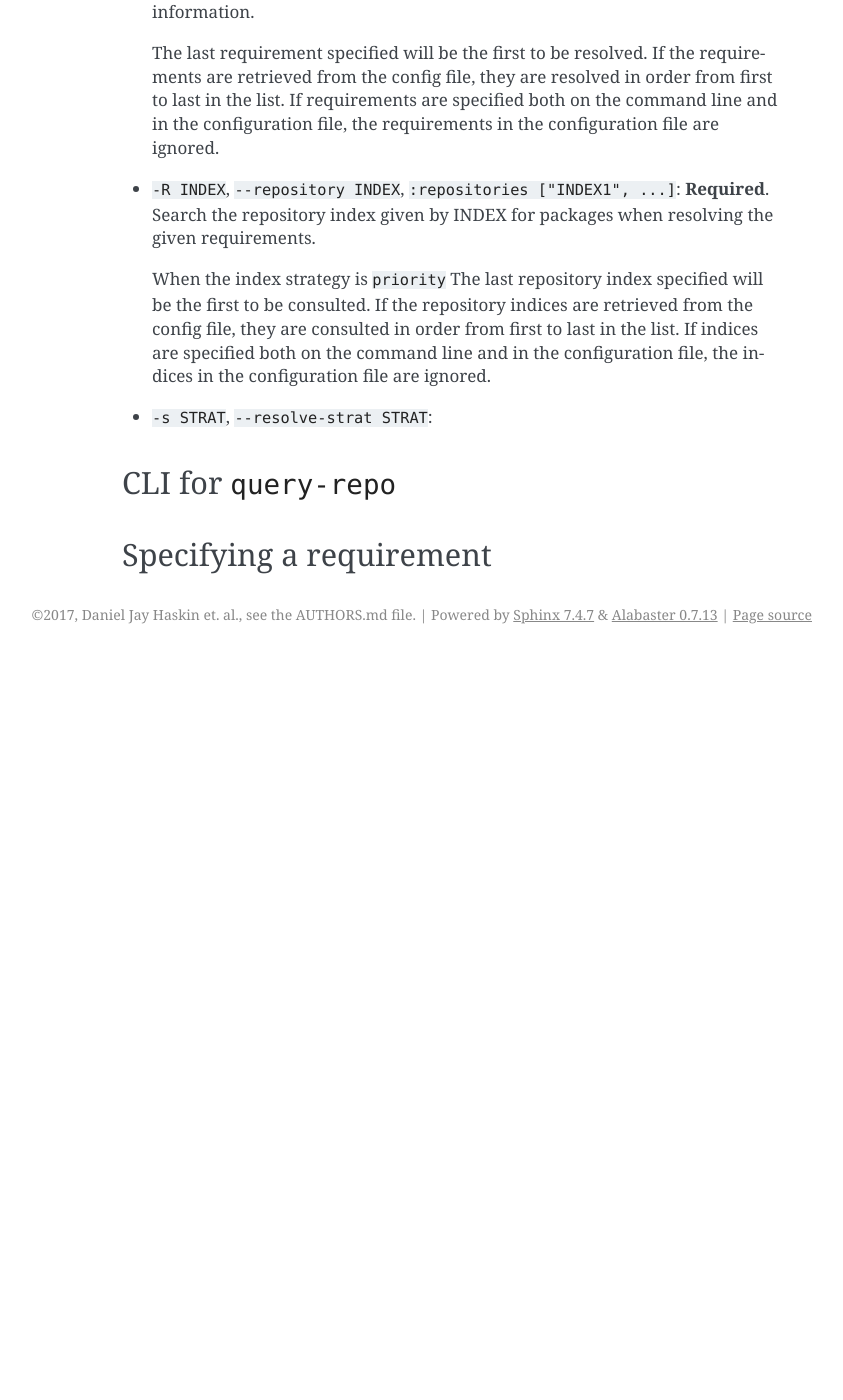
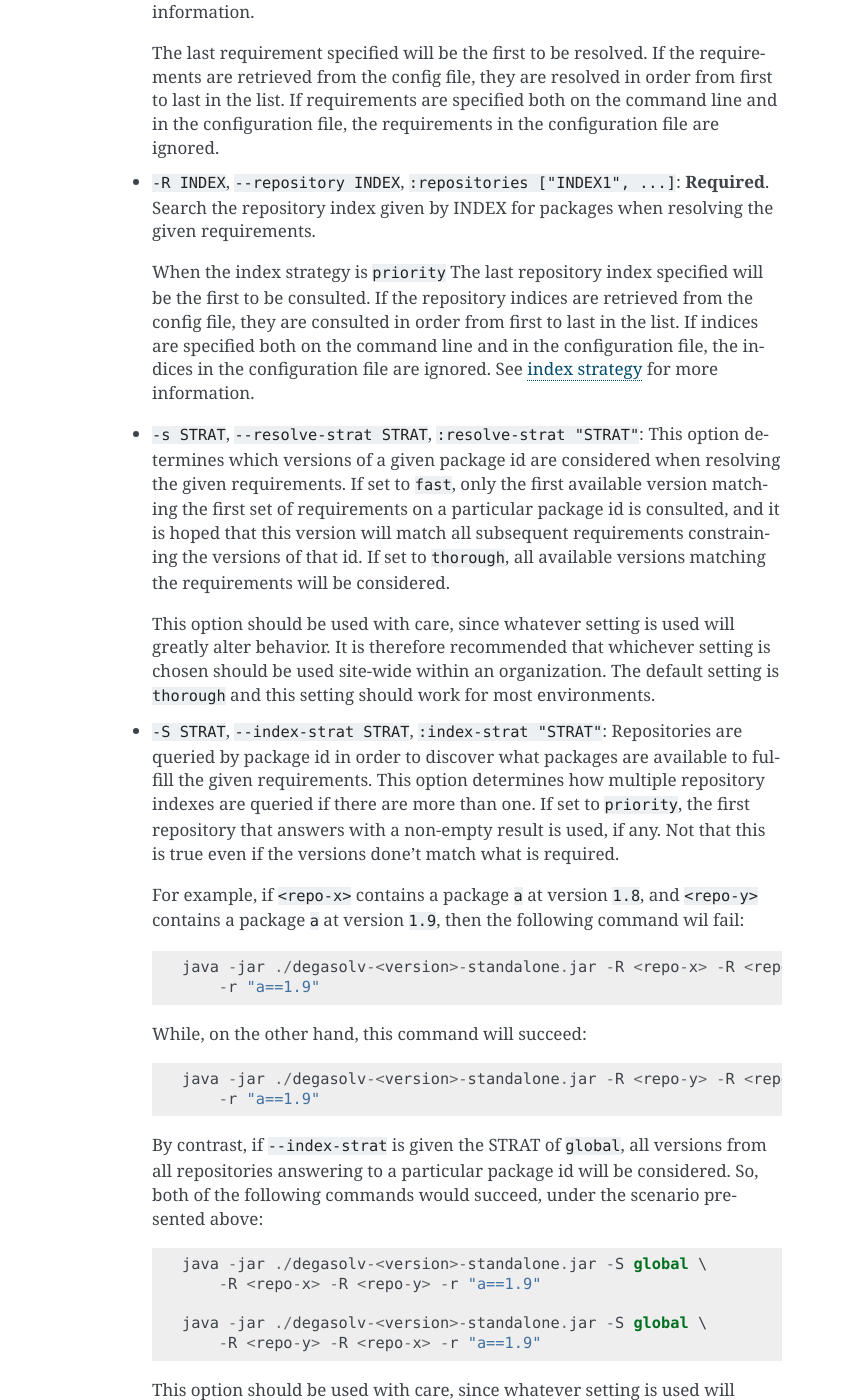
Before and after one commit to djhaskin987/degasolv, a Sphinx documentation site: the page built from docs/command-reference.rst, in a window 1280 px wide and 1400 px high, scrolled down 5318 px. Shown: the whole window, without its empty margins (298-1141 px from the left). Built offline with Sphinx 7.4.7, drawn with Linux system fonts in a browser that asks for light colours; before the commit the page ends 5972 px from its top, so only the background shows below that; some of the changed text lies outside the part shown.

Commit message:
Rough draft complete for resolve-locations and query-repo

```diff
--- a/docs/command-reference.rst
+++ b/docs/command-reference.rst
@@ -264,6 +264,8 @@
   command line and in the configuration file, the requirements in the
   configuration file are ignored.
 
+.. _that option's explanation:
+
 - ``-R INDEX``, ``--repository INDEX``, ``:repositories ["INDEX1", ...]``:
   **Required**. Search the repository index given by INDEX for packages when
   resolving the given requirements.
@@ -272,13 +274,110 @@
   will be the first to be consulted. If the repository indices are retrieved
   from the config file, they are consulted in order from first to last in the
   list.  If indices are specified both on the command line and in the
-  configuration file, the indices in the configuration file are ignored.
+  configuration file, the indices in the configuration file are ignored. See
+  `index strategy`_ for more information.
 
+- ``-s STRAT``, ``--resolve-strat STRAT``, ``:resolve-strat "STRAT"``: This
+  option determines which versions of a given package id are considered when
+  resolving the given requirements.  If set to ``fast``, only the first
+  available version matching the first set of requirements on a particular
+  package id is consulted, and it is hoped that this version will match all
+  subsequent requirements constraining the versions of that id. If set to
+  ``thorough``, all available versions matching the requirements will be
+  considered.
 
-- ``-s STRAT``, ``--resolve-strat STRAT``:
+  This option should be used with care, since whatever setting is used will
+  greatly alter behavior. It is therefore recommended that whichever setting is
+  chosen should be used site-wide within an organization.  The default setting
+  is ``thorough`` and this setting should work for most environments.
+
+.. _index strategy:
+
+- ``-S STRAT``, ``--index-strat STRAT``, ``:index-strat "STRAT"``: Repositories
+  are queried by package id in order to discover what packages are available to
+  fulfill the given requirements. This option determines how multiple
+  repository indexes are queried if there are more than one. If set to
+  ``priority``, the first repository that answers with a non-empty result is
+  used, if any. Not that this is true even if the versions done't match what is
+  required.
+
+  For example, if ``<repo-x>`` contains a package ``a`` at version ``1.8``,
+  and ``<repo-y>`` contains a package ``a`` at version ``1.9``, then the
+  following command wil fail::
+
+    java -jar ./degasolv-<version>-standalone.jar -R <repo-x> -R <repo-y> \
+        -r "a==1.9"
+
+  While, on the other hand, this command will succeed::
+
+    java -jar ./degasolv-<version>-standalone.jar -R <repo-y> -R <repo-x> \
+        -r "a==1.9"
+
+  By contrast, if ``--index-strat`` is given the STRAT of ``global``, all versions
+  from all repositories answering to a particular package id will be considered. So,
+  both of the following commands would succeed, under the scenario presented above::
+
+    java -jar ./degasolv-<version>-standalone.jar -S global \
+        -R <repo-x> -R <repo-y> -r "a==1.9"
+
+    java -jar ./degasolv-<version>-standalone.jar -S global \
+        -R <repo-y> -R <repo-x> -r "a==1.9"
+
+  This option should be used with care, since whatever setting is used will
+  greatly alter behavior. It is therefore recommended that whichever setting is
+  chosen should be used site-wide within an organization.
+
+  The default setting is ``priority`` and this setting should work for most
+  environments.
 
 CLI for ``query-repo``
 ----------------------
+
+Running ``java -jar degasolv-<version>-standalone.jar query-repo -h`` returns a
+page that looks something like this::
+
+  Usage: degasolv <options> query-repo <query-repo-options>
+
+  Options are shown below, with their default values and
+    descriptions:
+
+    -R, --repository INDEX             Search INDEX for packages. May be used more than once.
+    -q, --query QUERY                  Display packages matching query string.
+    -S, --index-strat STRAT  priority  May be 'priority' or 'global'.
+    -h, --help                         Print this help page
+
+  The following options are required for subcommand `query-repo`:
+
+    - `-R`, `--repository`, or the config file key `:repositories`.
+    - `-q`, `--query`, or the config file key `:query`.
+
+This subcommand queries a repository index or indices for packages. This comand
+is intended to be useful or debugging dependency problems.
+
+Explanation of options:
+
+- ``-q QUERY``, ``--query QUERY``: **Required**. Query repository index or indices for a
+  package. Syntax is exactly the same as requirements except that only one
+  alternative may be specified (that is, using the ``|`` character or
+  specifying multiple package ids), and the requirement must specify
+  a present package (no ``!`` character may be used either).
+  See `Specifying a requirement`_ for more information.
+
+  Examples of valid queries:
+
+    - ``"pkg"``
+    - ``"pkg!=3.0.0"``
+
+  Examples if invalid queries:
+
+    - ``"a|b"``
+    - ``"!a"``
+
+- ``-R INDEX``, ``--repository INDEX``, ``:repositories ["INDEX1", ...]``: **Required**.
+  This option works exactly the same as the repository option for the
+  ``resolve-locations`` command, except that instead of using the repositories
+  for resolving requirements, it uses them for simple index queries. See `that
+  option's explanation`_ for more information.
 
 .. _Specifying a requirement:
 
```
